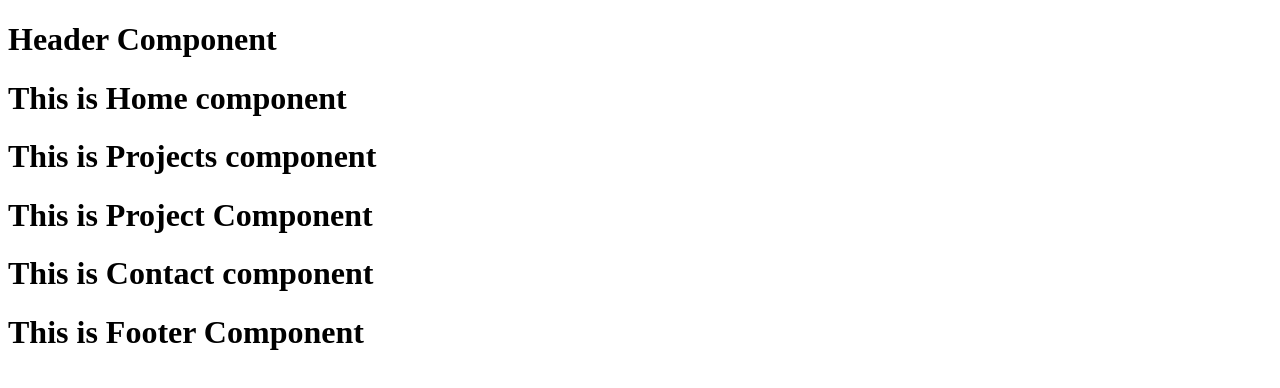
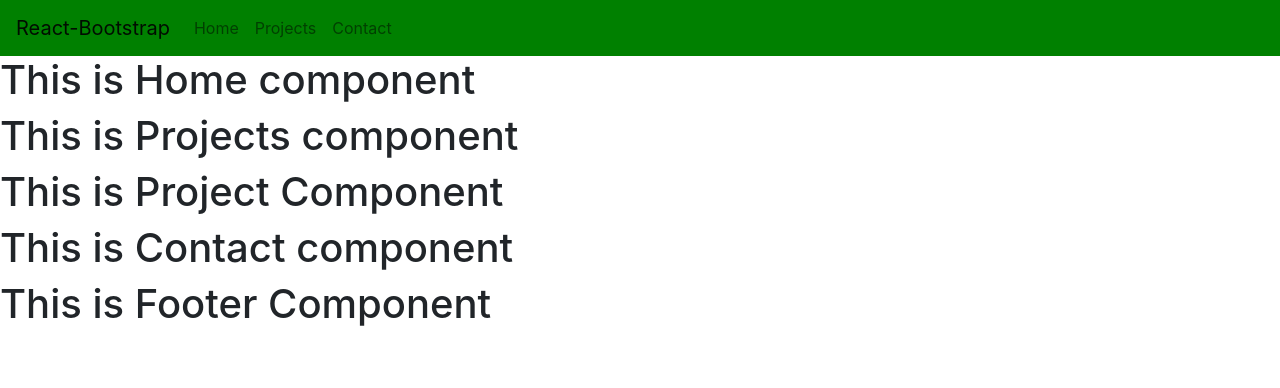
Before and after one commit to Kacperski81/react-portfolio, a React (Create React App) app: page / in a window 1280 px wide. Shown: the top 388 px of the page. Built offline with nearby package versions, Linux system fonts and the light colour scheme.

Commit message:
added bootstrap

```diff
--- a/package.json
+++ b/package.json
@@ -6,7 +6,9 @@
     "@testing-library/jest-dom": "^5.16.5",
     "@testing-library/react": "^13.4.0",
     "@testing-library/user-event": "^13.5.0",
+    "bootstrap": "^4.6.0",
     "react": "^18.2.0",
+    "react-bootstrap": "^2.7.0",
     "react-dom": "^18.2.0",
     "react-scripts": "5.0.1",
     "web-vitals": "^2.1.4"
--- a/src/App.js
+++ b/src/App.js
@@ -3,6 +3,7 @@ import Home from "./components/Home";
 import Projects from "./components/Projects";
 import Contact from "./components/Contact";
 import Footer from "./components/Footer";
+import 'bootstrap/dist/css/bootstrap.min.css';
 
 function App() {
   return (
--- a/src/components/Header.js
+++ b/src/components/Header.js
@@ -1,6 +1,34 @@
+import Navbar from "react-bootstrap/Navbar";
+import Nav from "react-bootstrap/Nav";
+
+const sytles = {
+    background: {
+        backgroundColor: 'green'
+    }
+
+}
+
 function Header() {
     return (
-        <h1>Header Component</h1>
+        <>
+            <Navbar collapseOnSelect sticky="top" expand="md" style={sytles.background}>
+                <Navbar.Brand href="#home">React-Bootstrap</Navbar.Brand>
+                <Navbar.Toggle aria-controls="responsive-navbar-nav" />
+                <Navbar.Collapse id="responsive-navbar-nav">
+                    <Nav variant="pills">
+                        <Nav.Item>
+                            <Nav.Link>Home</Nav.Link>
+                        </Nav.Item>
+                        <Nav.Item>
+                            <Nav.Link>Projects</Nav.Link>
+                        </Nav.Item>
+                        <Nav.Item>
+                            <Nav.Link>Contact</Nav.Link>
+                        </Nav.Item>
+                    </Nav>
+                </Navbar.Collapse>
+            </Navbar>
+        </>
     )
 }
 
```
Also changed, not shown: 1 other file (tests, documents, lock files or other folders).
